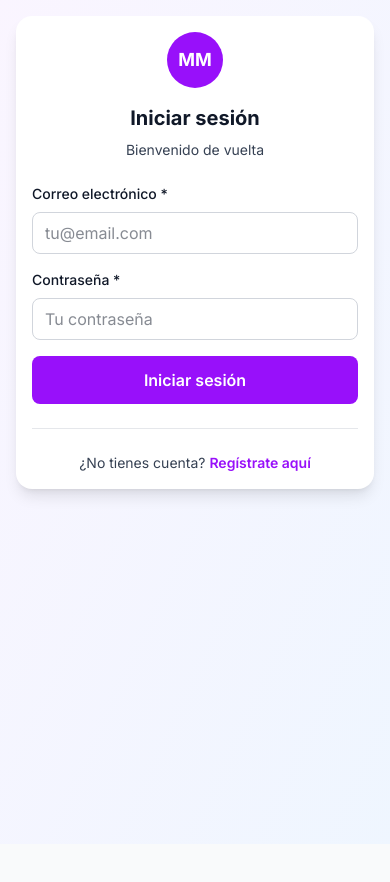
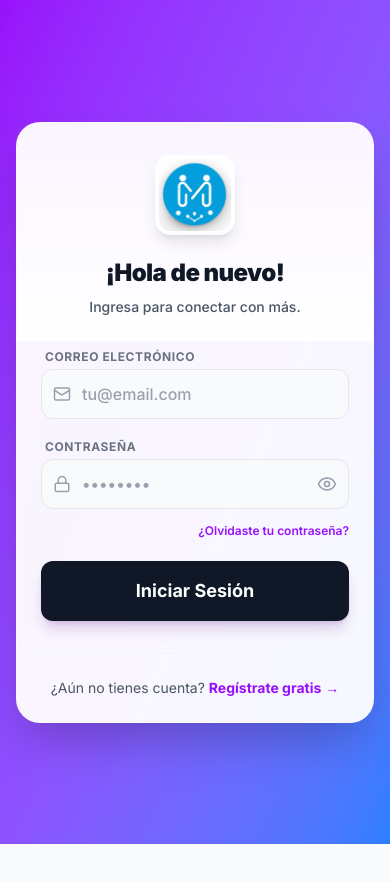
Before and after one commit to Perezcortes/MatchMe, a Next.js app: page /login in a window 390 px wide. Shown: the top 882 px of the page. Built offline with nearby package versions, Linux system fonts and the light colour scheme; no server answers.

Commit message:
Ajustes de UI

```diff
--- a/app/login/page.tsx
+++ b/app/login/page.tsx
@@ -4,6 +4,7 @@ import { useState } from 'react'
 import Link from 'next/link'
 import { useRouter } from 'next/navigation'
 import { createClient } from '@/lib/supabase'
+import { Eye, EyeOff, Mail, Lock } from 'lucide-react' // Iconos extra
 
 export default function Login() {
   const router = useRouter()
@@ -13,6 +14,7 @@ export default function Login() {
     password: ''
   })
   const [loading, setLoading] = useState(false)
+  const [showPassword, setShowPassword] = useState(false) // Estado para ver contraseña
 
   const handleSubmit = async (e: React.FormEvent) => {
     e.preventDefault()
@@ -28,11 +30,10 @@ export default function Login() {
       if (authError) throw authError
       if (!authData.user) throw new Error('No se pudo obtener el usuario')
 
-      // 2. Verificar perfil y rol en la tabla CORRECTA (users)
-      // Usamos .maybeSingle() para evitar errores 406 si no existe
+      // 2. Verificar perfil
       const { data: userProfile, error: profileError } = await supabase
         .from('users')
-        .select('role, goal, big_five_scores') // Verificamos si tiene 'goal' o scores
+        .select('role, goal, big_five_scores')
         .eq('id', authData.user.id)
         .maybeSingle()
 
@@ -40,18 +41,16 @@ export default function Login() {
          console.warn('Advertencia al obtener perfil:', profileError.message);
       }
 
-      // 3. Redirección según ROL
+      // 3. Redirección
       if (userProfile?.role === 'admin') {
         router.push('/admin/reports')
         return
       }
 
-      // 4. Redirección según TEST COMPLETADO
-      // Si tiene un 'goal' o 'big_five_scores' guardado en 'users', el test está hecho
       const isTestCompleted = userProfile?.goal || userProfile?.big_five_scores;
 
       if (isTestCompleted) {
-        router.push('/matches') // O /dashboard
+        router.push('/matches')
       } else {
         router.push('/test/objective')
       }
@@ -65,68 +64,104 @@ export default function Login() {
   }
 
   const handleInputChange = (field: string, value: string) => {
-    setFormData(prev => ({
-      ...prev,
-      [field]: value
-    }))
+    setFormData(prev => ({ ...prev, [field]: value }))
   }
 
   return (
-    <div className="min-h-screen bg-gradient-to-br from-purple-50 to-blue-50 py-4 px-4 sm:py-8">
-      <div className="max-w-md mx-auto bg-white rounded-2xl shadow-lg p-4 sm:p-6">
-        <div className="text-center mb-6">
-          <Link href="/" className="inline-block">
-            <div className="bg-purple-600 rounded-full w-14 h-14 sm:w-16 sm:h-16 flex items-center justify-center mx-auto mb-4">
-              <span className="text-lg sm:text-xl font-bold text-white">MM</span>
+    <div className="min-h-screen bg-gradient-to-br from-purple-600 via-violet-500 to-blue-500 flex items-center justify-center p-4 sm:p-8">
+      <div className="w-full max-w-md bg-white/95 backdrop-blur-sm rounded-3xl shadow-2xl overflow-hidden border border-white/20">
+
+        {/* Header con Logo */}
+        <div className="pt-8 pb-6 text-center px-6 bg-gradient-to-b from-purple-50 to-white">
+          <Link href="/" className="inline-block transform hover:scale-105 transition duration-300">
+            <div className="w-20 h-20 rounded-2xl overflow-hidden shadow-lg mx-auto mb-4 border-4 border-white">
+               {/* Logo Real */}
+               <img src="/logo.jpg" alt="MatchMe Logo" className="w-full h-full object-cover" />
             </div>
           </Link>
-          <h1 className="text-xl sm:text-2xl font-bold text-gray-900">Iniciar sesión</h1>
-          <p className="text-gray-700 mt-2 text-sm sm:text-base">Bienvenido de vuelta</p>
+          <h1 className="text-2xl sm:text-3xl font-black text-gray-900 tracking-tight">¡Hola de nuevo!</h1>
+          <p className="text-gray-600 mt-2 text-sm font-medium">Ingresa para conectar con más.</p>
         </div>
 
-        <form onSubmit={handleSubmit} className="space-y-4 sm:space-y-6">
+        <div className="p-6 sm:p-8 pt-2">
+          <form onSubmit={handleSubmit} className="space-y-5">
+
+            {/* Email */}
             <div>
-            <label className="block text-sm font-medium text-gray-900 mb-2">Correo electrónico *</label>
+              <label className="block text-xs font-bold text-gray-500 uppercase tracking-wider mb-1 ml-1">Correo electrónico</label>
+              <div className="relative">
+                <div className="absolute inset-y-0 left-0 pl-3 flex items-center pointer-events-none">
+                  <Mail size={18} className="text-gray-400" />
+                </div>
                 <input
                   type="email"
                   required
                   value={formData.email}
                   onChange={(e) => handleInputChange('email', e.target.value)}
-              className="w-full px-3 py-2 border border-gray-300 rounded-lg focus:ring-2 focus:ring-purple-600 outline-none text-gray-900"
+                  className="w-full pl-10 pr-4 py-3 bg-gray-50 border border-gray-200 rounded-xl focus:ring-2 focus:ring-purple-500 focus:border-transparent outline-none text-gray-900 placeholder-gray-400 transition-all font-medium"
                   placeholder="tu@email.com"
                 />
               </div>
+            </div>
 
+            {/* Password */}
             <div>
-            <label className="block text-sm font-medium text-gray-900 mb-2">Contraseña *</label>
+              <label className="block text-xs font-bold text-gray-500 uppercase tracking-wider mb-1 ml-1">Contraseña</label>
+              <div className="relative">
+                <div className="absolute inset-y-0 left-0 pl-3 flex items-center pointer-events-none">
+                  <Lock size={18} className="text-gray-400" />
+                </div>
                 <input
-              type="password"
+                  type={showPassword ? "text" : "password"}
                   required
                   value={formData.password}
                   onChange={(e) => handleInputChange('password', e.target.value)}
-              className="w-full px-3 py-2 border border-gray-300 rounded-lg focus:ring-2 focus:ring-purple-600 outline-none text-gray-900"
-              placeholder="Tu contraseña"
+                  className="w-full pl-10 pr-12 py-3 bg-gray-50 border border-gray-200 rounded-xl focus:ring-2 focus:ring-purple-500 focus:border-transparent outline-none text-gray-900 placeholder-gray-400 transition-all font-medium"
+                  placeholder="••••••••"
                 />
+                <button
+                  type="button"
+                  onClick={() => setShowPassword(!showPassword)}
+                  className="absolute inset-y-0 right-0 pr-3 flex items-center text-gray-400 hover:text-purple-600 transition-colors"
+                >
+                  {showPassword ? <EyeOff size={20} /> : <Eye size={20} />}
+                </button>
+              </div>
+              <div className="text-right mt-2">
+                <Link
+                    href="/forgot-password"
+                    className="text-xs text-purple-600 hover:text-purple-800 font-semibold transition-colors"
+                >
+                    ¿Olvidaste tu contraseña?
+                </Link>
+              </div>
             </div>
 
             <button
               type="submit"
               disabled={loading}
-            className="w-full bg-purple-600 text-white py-3 px-4 rounded-lg font-semibold hover:bg-purple-700 disabled:opacity-50 transition-colors"
+              className="w-full bg-gray-900 text-white py-4 px-4 rounded-xl font-bold text-lg hover:bg-gray-800 active:scale-95 disabled:opacity-70 disabled:cursor-not-allowed transition-all shadow-lg shadow-purple-900/20"
             >
-            {loading ? 'Iniciando sesión...' : 'Iniciar sesión'}
+              {loading ? (
+                <div className="flex items-center justify-center gap-2">
+                    <div className="w-5 h-5 border-2 border-white/30 border-t-white rounded-full animate-spin" />
+                    <span>Entrando...</span>
+                </div>
+              ) : 'Iniciar Sesión'}
             </button>
           </form>
 
-        <div className="mt-6 pt-6 border-t border-gray-200 text-center">
-          <p className="text-gray-700 text-sm">
-            ¿No tienes cuenta?{' '}
-            <Link href="/register" className="text-purple-600 font-semibold hover:underline">
-              Regístrate aquí
+          <div className="mt-8 pt-6 border-t border-gray-100 text-center">
+            <p className="text-gray-600 text-sm">
+              ¿Aún no tienes cuenta?{' '}
+              <Link href="/register" className="text-purple-600 font-bold hover:text-purple-700 transition-colors inline-flex items-center gap-1 group">
+                Regístrate gratis
+                <span className="group-hover:translate-x-1 transition-transform">→</span>
               </Link>
             </p>
           </div>
         </div>
       </div>
+    </div>
   )
 }
--- a/app/register/page.tsx
+++ b/app/register/page.tsx
@@ -4,8 +4,9 @@ import { useState } from 'react'
 import { useRouter } from 'next/navigation'
 import Link from 'next/link'
 import { createClient } from '@/lib/supabase'
+import { Eye, EyeOff, ChevronLeft, Check } from 'lucide-react'
 
-// Inicializar sin argumentos (ya los tiene el helper)
+// Inicializar sin argumentos
 const supabase = createClient()
 
 const cities = [
@@ -22,6 +23,7 @@ export default function Register() {
   const router = useRouter()
   const [step, setStep] = useState(1)
   const [loading, setLoading] = useState(false)
+  const [showPassword, setShowPassword] = useState(false) // Estado para password
 
   const [formData, setFormData] = useState({
     email: '',
@@ -66,21 +68,19 @@ export default function Register() {
     setLoading(true)
 
     try {
-      // 1. Crear Usuario en Auth
+      // 1. Crear Usuario
       const { data: authData, error: authError } = await supabase.auth.signUp({
         email: formData.email.trim(),
         password: formData.password,
         options: {
-            data: {
-                name: formData.name,
-            }
+            data: { name: formData.name }
         }
       })
 
       if (authError) throw authError
       if (!authData.user) throw new Error('No se pudo crear el usuario')
 
-      // 2. Insertar Perfil en la tabla 'users'
+      // 2. Insertar Perfil
       const { error: dbError } = await supabase
         .from('users')
         .insert({
@@ -100,21 +100,17 @@ export default function Register() {
 
       if (dbError) throw dbError
 
-      // --- CAMBIO CLAVE AQUÍ ---
-      // 3. Forzar inicio de sesión inmediato para asegurar que la sesión exista
-      // Esto evita el error "Sesión expirada" en la siguiente página
+      // 3. Auto-Login
       const { error: loginError } = await supabase.auth.signInWithPassword({
         email: formData.email,
         password: formData.password
       })
 
       if (loginError) {
-        console.warn("Auto-login falló, redirigiendo al login manual", loginError)
         router.push('/login')
         return
       }
 
-      // 4. Redirigir a Verificación con sesión activa garantizada
       router.push('/verification')
 
     } catch (error: any) {
@@ -126,41 +122,66 @@ export default function Register() {
   }
 
   return (
-    <div className="min-h-screen bg-gradient-to-br from-purple-50 to-blue-50 py-8 px-4">
-      <div className="max-w-md mx-auto bg-white rounded-2xl shadow-xl p-6">
-        <div className="text-center mb-6">
-          <h1 className="text-2xl font-bold text-gray-900">Crear cuenta</h1>
-          <p className="text-gray-500 text-sm">Paso {step} de 2</p>
+    <div className="min-h-screen bg-gradient-to-br from-purple-600 via-violet-500 to-blue-500 py-8 px-4 flex flex-col items-center justify-center">
+      <div className="w-full max-w-lg bg-white rounded-3xl shadow-2xl overflow-hidden">
+
+        {/* Header */}
+        <div className="bg-gradient-to-r from-gray-900 to-gray-800 p-8 text-center relative overflow-hidden">
+            <div className="relative z-10">
+                <Link href="/" className="inline-block mb-4 transform hover:scale-110 transition duration-300">
+                    <div className="w-16 h-16 rounded-2xl overflow-hidden border-2 border-white/20 shadow-lg mx-auto">
+                        <img src="/logo.jpg" alt="Logo" className="w-full h-full object-cover" />
+                    </div>
+                </Link>
+                <h1 className="text-2xl font-bold text-white">Crea tu cuenta</h1>
+                <p className="text-gray-400 text-sm mt-1">Únete a la comunidad estudiantil</p>
             </div>
 
-        <div className="w-full bg-gray-100 rounded-full h-1.5 mb-6">
-          <div className="bg-purple-600 h-1.5 rounded-full transition-all" style={{ width: step === 1 ? '50%' : '100%' }}></div>
+            {/* Decoración fondo header */}
+            <div className="absolute top-0 left-0 w-full h-full opacity-10 bg-[url('https://www.transparenttextures.com/patterns/cubes.png')]"></div>
         </div>
 
+        {/* Progress Bar */}
+        <div className="w-full bg-gray-100 h-1.5">
+          <div
+            className="bg-gradient-to-r from-purple-500 to-blue-500 h-1.5 transition-all duration-500 ease-out"
+            style={{ width: step === 1 ? '50%' : '100%' }}
+          ></div>
+        </div>
+
+        <div className="p-6 sm:p-8">
             {step === 1 ? (
-          <form onSubmit={handleStep1Submit} className="space-y-4">
+            <form onSubmit={handleStep1Submit} className="space-y-5 animate-in fade-in slide-in-from-right-4 duration-300">
                 <div>
-                <label className="text-sm font-semibold block mb-1">Correo</label>
-                <input required type="email" value={formData.email} onChange={e => handleInputChange('email', e.target.value)} className="w-full p-3 border rounded-xl" placeholder="tu@email.com" />
+                    <label className="text-xs font-bold text-gray-500 uppercase tracking-wider mb-1 block ml-1">Correo Institucional</label>
+                    <input required type="email" value={formData.email} onChange={e => handleInputChange('email', e.target.value)}
+                        className="w-full p-3.5 bg-gray-50 border border-gray-200 rounded-xl focus:ring-2 focus:ring-purple-500 outline-none transition font-medium text-gray-900"
+                        placeholder="tu@email.com" />
                 </div>
-            <div className="grid grid-cols-2 gap-3">
+
+                <div className="grid grid-cols-2 gap-4">
                     <div>
-                    <label className="text-sm font-semibold block mb-1">Nombre</label>
-                    <input required type="text" value={formData.name} onChange={e => handleInputChange('name', e.target.value)} className="w-full p-3 border rounded-xl" />
+                        <label className="text-xs font-bold text-gray-500 uppercase tracking-wider mb-1 block ml-1">Nombre</label>
+                        <input required type="text" value={formData.name} onChange={e => handleInputChange('name', e.target.value)}
+                            className="w-full p-3.5 bg-gray-50 border border-gray-200 rounded-xl focus:ring-2 focus:ring-purple-500 outline-none transition font-medium text-gray-900" />
                     </div>
                     <div>
-                    <label className="text-sm font-semibold block mb-1">Apellido</label>
-                    <input required type="text" value={formData.lastName} onChange={e => handleInputChange('lastName', e.target.value)} className="w-full p-3 border rounded-xl" />
+                        <label className="text-xs font-bold text-gray-500 uppercase tracking-wider mb-1 block ml-1">Apellido</label>
+                        <input required type="text" value={formData.lastName} onChange={e => handleInputChange('lastName', e.target.value)}
+                            className="w-full p-3.5 bg-gray-50 border border-gray-200 rounded-xl focus:ring-2 focus:ring-purple-500 outline-none transition font-medium text-gray-900" />
                     </div>
                 </div>
-            <div className="grid grid-cols-2 gap-3">
+
+                <div className="grid grid-cols-2 gap-4">
                     <div>
-                    <label className="text-sm font-semibold block mb-1">Edad</label>
-                    <input required type="number" min="18" max="99" value={formData.age} onChange={e => handleInputChange('age', e.target.value)} className="w-full p-3 border rounded-xl" />
+                        <label className="text-xs font-bold text-gray-500 uppercase tracking-wider mb-1 block ml-1">Edad</label>
+                        <input required type="number" min="18" max="99" value={formData.age} onChange={e => handleInputChange('age', e.target.value)}
+                            className="w-full p-3.5 bg-gray-50 border border-gray-200 rounded-xl focus:ring-2 focus:ring-purple-500 outline-none transition font-medium text-gray-900" />
                     </div>
                     <div>
-                    <label className="text-sm font-semibold block mb-1">Género</label>
-                    <select value={formData.gender} onChange={e => handleInputChange('gender', e.target.value)} className="w-full p-3 border rounded-xl bg-white">
+                        <label className="text-xs font-bold text-gray-500 uppercase tracking-wider mb-1 block ml-1">Género</label>
+                        <select value={formData.gender} onChange={e => handleInputChange('gender', e.target.value)}
+                            className="w-full p-3.5 bg-gray-50 border border-gray-200 rounded-xl focus:ring-2 focus:ring-purple-500 outline-none transition font-medium text-gray-900 bg-white">
                             <option value="mujer">Mujer</option>
                             <option value="hombre">Hombre</option>
                             <option value="no_binario">No binario</option>
@@ -168,46 +189,86 @@ export default function Register() {
                         </select>
                     </div>
                 </div>
+
                 <div>
-                <label className="text-sm font-semibold block mb-1">Ciudad</label>
-                <select value={formData.city} onChange={e => handleInputChange('city', e.target.value)} className="w-full p-3 border rounded-xl bg-white">
+                    <label className="text-xs font-bold text-gray-500 uppercase tracking-wider mb-1 block ml-1">Ciudad</label>
+                    <select value={formData.city} onChange={e => handleInputChange('city', e.target.value)}
+                        className="w-full p-3.5 bg-gray-50 border border-gray-200 rounded-xl focus:ring-2 focus:ring-purple-500 outline-none transition font-medium text-gray-900 bg-white">
                         {cities.map(city => <option key={city} value={city}>{city}</option>)}
                     </select>
                 </div>
-            <button type="submit" className="w-full bg-purple-600 text-white py-3 rounded-xl font-bold hover:bg-purple-700 transition">Continuar</button>
+
+                <button type="submit" className="w-full bg-gray-900 text-white py-4 rounded-xl font-bold text-lg hover:bg-gray-800 transition shadow-lg mt-4 flex items-center justify-center gap-2 group">
+                    Continuar <span className="group-hover:translate-x-1 transition-transform">→</span>
+                </button>
             </form>
             ) : (
-          <form onSubmit={handleFinalSubmit} className="space-y-4">
+            <form onSubmit={handleFinalSubmit} className="space-y-6 animate-in fade-in slide-in-from-right-4 duration-300">
                 <div>
-                <label className="text-sm font-semibold block mb-1">Contraseña</label>
-                <input required type="password" value={formData.password} onChange={e => handleInputChange('password', e.target.value)} className="w-full p-3 border rounded-xl" placeholder="Mínimo 8 caracteres" />
+                    <label className="text-xs font-bold text-gray-500 uppercase tracking-wider mb-1 block ml-1">Crea una Contraseña</label>
+                    <div className="relative">
+                        <input
+                            required
+                            type={showPassword ? "text" : "password"}
+                            value={formData.password}
+                            onChange={e => handleInputChange('password', e.target.value)}
+                            className="w-full p-3.5 pr-12 bg-gray-50 border border-gray-200 rounded-xl focus:ring-2 focus:ring-purple-500 outline-none transition font-medium text-gray-900"
+                            placeholder="Mínimo 8 caracteres"
+                        />
+                        <button
+                            type="button"
+                            onClick={() => setShowPassword(!showPassword)}
+                            className="absolute inset-y-0 right-0 pr-4 flex items-center text-gray-400 hover:text-purple-600"
+                        >
+                            {showPassword ? <EyeOff size={20} /> : <Eye size={20} />}
+                        </button>
+                    </div>
                 </div>
 
-            <div className="space-y-2 text-sm text-gray-600">
-                <label className="flex gap-2 cursor-pointer">
-                    <input type="checkbox" checked={formData.acceptTerms} onChange={e => handleInputChange('acceptTerms', e.target.checked)} className="mt-1" />
-                    <span>Acepto los términos y condiciones</span>
+                <div className="space-y-3 bg-gray-50 p-4 rounded-xl border border-gray-100">
+                    <label className="flex gap-3 cursor-pointer group">
+                        <div className={`w-5 h-5 rounded border flex items-center justify-center transition-colors ${formData.acceptTerms ? 'bg-purple-600 border-purple-600' : 'bg-white border-gray-300 group-hover:border-purple-400'}`}>
+                             {formData.acceptTerms && <Check size={14} className="text-white" />}
+                        </div>
+                        <input type="checkbox" checked={formData.acceptTerms} onChange={e => handleInputChange('acceptTerms', e.target.checked)} className="hidden" />
+                        <span className="text-sm text-gray-600">Acepto los <span className="text-purple-600 font-bold">términos y condiciones</span></span>
                     </label>
-                <label className="flex gap-2 cursor-pointer">
-                    <input type="checkbox" checked={formData.acceptPrivacy} onChange={e => handleInputChange('acceptPrivacy', e.target.checked)} className="mt-1" />
-                    <span>Acepto el aviso de privacidad</span>
+
+                    <label className="flex gap-3 cursor-pointer group">
+                        <div className={`w-5 h-5 rounded border flex items-center justify-center transition-colors ${formData.acceptPrivacy ? 'bg-purple-600 border-purple-600' : 'bg-white border-gray-300 group-hover:border-purple-400'}`}>
+                             {formData.acceptPrivacy && <Check size={14} className="text-white" />}
+                        </div>
+                        <input type="checkbox" checked={formData.acceptPrivacy} onChange={e => handleInputChange('acceptPrivacy', e.target.checked)} className="hidden" />
+                        <span className="text-sm text-gray-600">Acepto el <span className="text-purple-600 font-bold">aviso de privacidad</span></span>
                     </label>
-                <label className="flex gap-2 cursor-pointer">
-                    <input type="checkbox" checked={formData.confirmAge} onChange={e => handleInputChange('confirmAge', e.target.checked)} className="mt-1" />
-                    <span>Confirmo que tengo +18 años</span>
+
+                    <label className="flex gap-3 cursor-pointer group">
+                        <div className={`w-5 h-5 rounded border flex items-center justify-center transition-colors ${formData.confirmAge ? 'bg-purple-600 border-purple-600' : 'bg-white border-gray-300 group-hover:border-purple-400'}`}>
+                             {formData.confirmAge && <Check size={14} className="text-white" />}
+                        </div>
+                        <input type="checkbox" checked={formData.confirmAge} onChange={e => handleInputChange('confirmAge', e.target.checked)} className="hidden" />
+                        <span className="text-sm text-gray-600">Confirmo que tengo <span className="text-gray-900 font-bold">+18 años</span></span>
                     </label>
                 </div>
 
-            <div className="flex gap-3">
-                <button type="button" onClick={() => setStep(1)} className="px-6 py-3 border border-gray-300 rounded-xl font-bold">Atrás</button>
-                <button type="submit" disabled={loading} className="flex-1 bg-purple-600 text-white py-3 rounded-xl font-bold hover:bg-purple-700 transition flex justify-center">
-                    {loading ? <div className="animate-spin h-5 w-5 border-2 border-white border-t-transparent rounded-full" /> : 'Crear Cuenta'}
+                <div className="flex gap-3 pt-2">
+                    <button type="button" onClick={() => setStep(1)} className="px-6 py-4 border-2 border-gray-200 text-gray-600 font-bold rounded-xl hover:bg-gray-50 hover:text-gray-900 transition flex items-center gap-2">
+                        <ChevronLeft size={20} /> Atrás
+                    </button>
+                    <button type="submit" disabled={loading} className="flex-1 bg-gray-900 text-white py-4 rounded-xl font-bold text-lg hover:bg-gray-800 active:scale-95 transition-all shadow-lg flex justify-center items-center gap-2 disabled:opacity-70 disabled:cursor-not-allowed">
+                        {loading ? <div className="animate-spin h-5 w-5 border-2 border-white/30 border-t-white rounded-full" /> : 'Crear Cuenta'}
                     </button>
                 </div>
             </form>
             )}
 
-        <p className="text-center mt-6 text-sm text-gray-500">¿Ya tienes cuenta? <Link href="/login" className="text-purple-600 font-bold">Inicia sesión</Link></p>
+            <p className="text-center mt-8 text-sm text-gray-500 font-medium">
+                ¿Ya tienes cuenta?{' '}
+                <Link href="/login" className="text-purple-600 font-bold hover:text-purple-800 hover:underline transition-colors">
+                    Inicia sesión aquí
+                </Link>
+            </p>
+        </div>
       </div>
     </div>
   )
```
Lines whose indentation alone changed are shown as unchanged.
